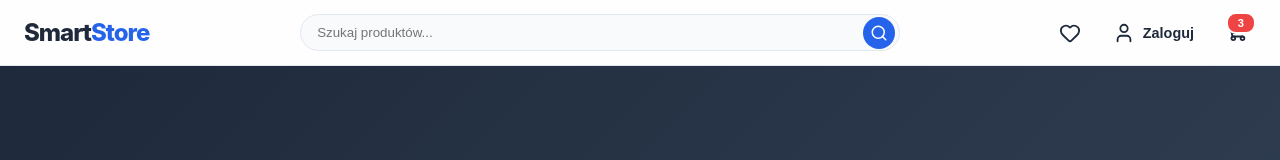
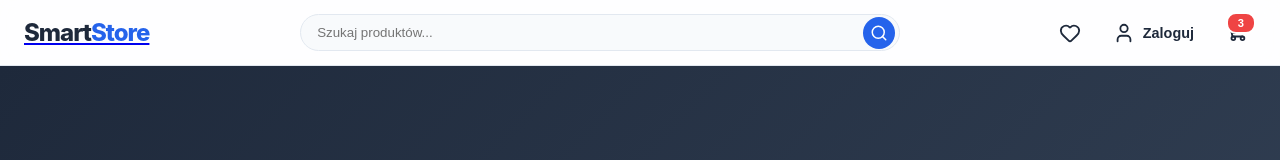
Before and after one commit to MateuszSkoraWsei/SmartStore, a React (Vite) app in the folder SmartStore/SmartStore/React/my-react-app/: page / in a window 1280 px wide. Shown: the top 160 px of the page. Built offline with nearby package versions, Linux system fonts and the light colour scheme; no server answers.

Commit message:
added link to store logo , thats redirect to '/'

```diff
--- a/SmartStore/SmartStore/React/my-react-app/src/Components/Header/StoreHeader.jsx
+++ b/SmartStore/SmartStore/React/my-react-app/src/Components/Header/StoreHeader.jsx
@@ -1,5 +1,6 @@
 import { ShoppingCart, User, Search, Heart } from 'lucide-react';
 import { useState } from 'react';
+import { Link } from 'react-router-dom';
 import './StoreHeader.css';
 
 const StoreHeader = () => {
@@ -10,9 +11,12 @@ const StoreHeader = () => {
             <div className="header-container">
 
                 {/* LEWA SEKCJA: Logo */}
-                <div className="logo">
-                    Smart<span>Store</span>
-                </div>
+                <Link to={'/'}>
+                    <div className="logo">
+                        Smart<span>Store</span>
+                    </div>
+                </Link>
+
 
                 {/* ŚRODKOWA SEKCJA: Search Bar */}
                 <div className="search-wrapper">
```
